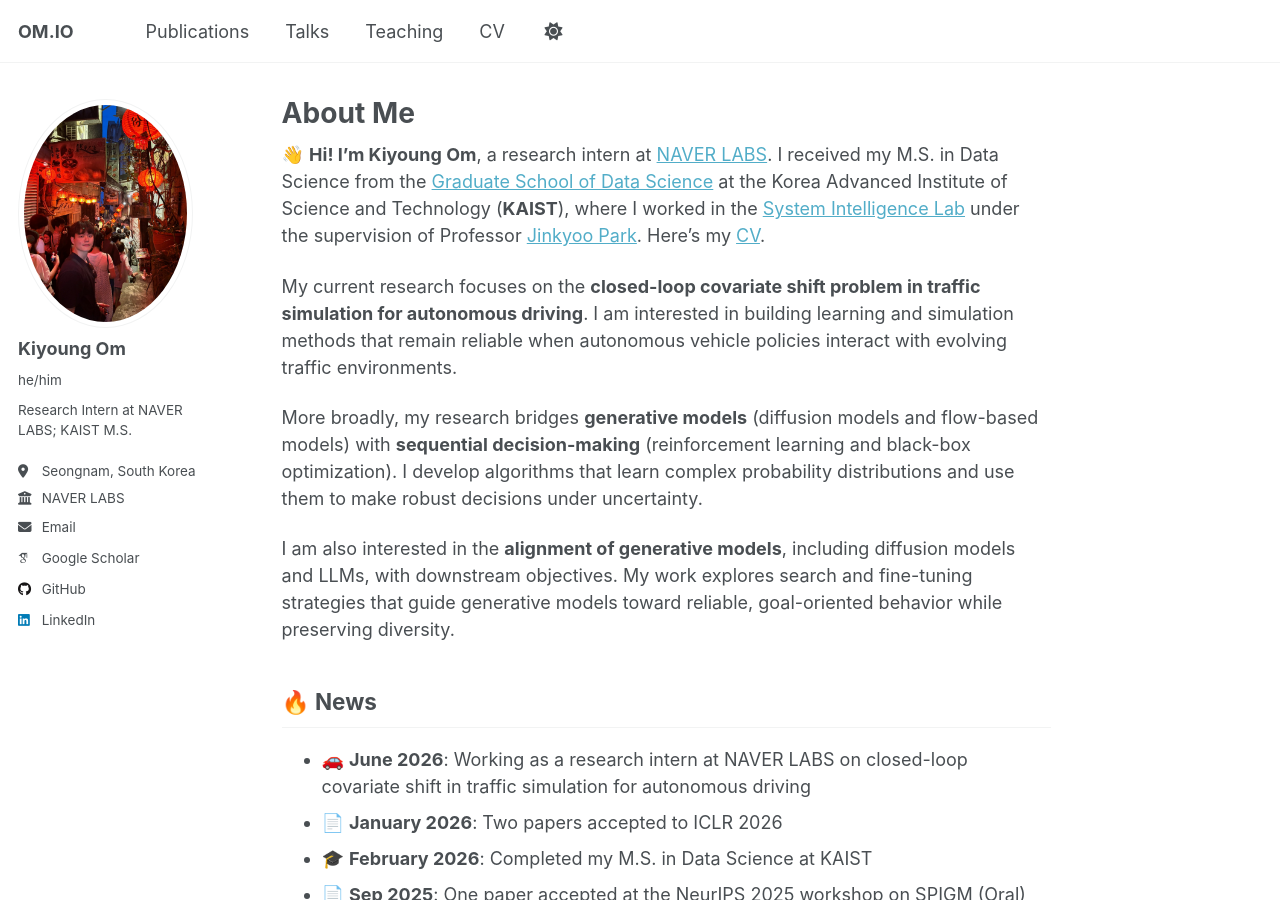
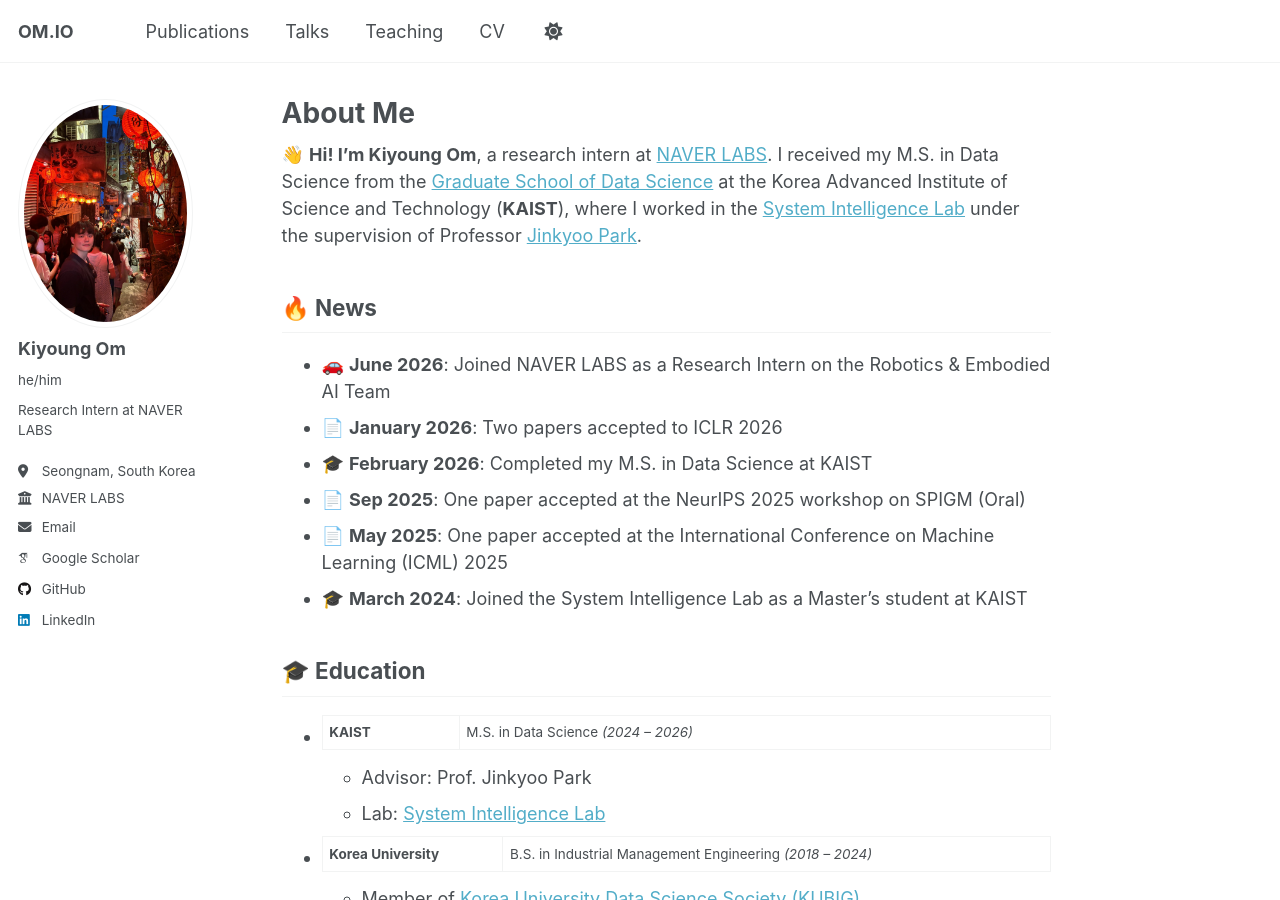
Before and after one commit to umkiyoung/umkiyoung.github.io, a Jekyll site: the page built from _pages/about.md, in a window 1280 px wide and 900 px high. Built offline with Jekyll 4.4.1, drawn with Linux system fonts in a browser that asks for light colours; some web fonts are replaced.

Commit message:
Update homepage bio and news

```diff
--- a/_config.yml
+++ b/_config.yml
@@ -25,7 +25,7 @@ author:
   avatar           : "kiyoungom.jpg"
   name             : "Kiyoung Om"
   pronouns         : "he/him"
-  bio              : "Research Intern at NAVER LABS; KAIST M.S."
+  bio              : "Research Intern at NAVER LABS"
   location         : "Seongnam, South Korea"
   employer         : "NAVER LABS"
   uri              : #
--- a/_data/cv.json
+++ b/_data/cv.json
@@ -1,7 +1,7 @@
 {
   "basics": {
     "name": "Kiyoung Om",
-    "label": "Research Intern at NAVER LABS; KAIST M.S.",
+    "label": "Research Intern at NAVER LABS",
     "email": "se99an@kaist.ac.kr",
     "phone": "+82-10-2575-5334",
     "website": "https://umkiyoung.github.io",
--- a/_pages/about.md
+++ b/_pages/about.md
@@ -7,17 +7,10 @@ redirect_from:
   - /about.html
 ---
 
-👋 **Hi! I'm Kiyoung Om**, a research intern at [NAVER LABS](https://www.naverlabs.com/). I received my M.S. in Data Science from the [Graduate School of Data Science](https://gsds.kaist.ac.kr/) at the Korea Advanced Institute of Science and Technology (**KAIST**), where I worked in the [System Intelligence Lab](http://silab.kaist.ac.kr/) under the supervision of Professor [Jinkyoo Park](https://scholar.google.com/citations?user=sH2a0nkAAAAJ&hl=ko&oi=ao). Here's my [CV](/cv/).
-
-My current research focuses on the **closed-loop covariate shift problem in traffic simulation for autonomous driving**. I am interested in building learning and simulation methods that remain reliable when autonomous vehicle policies interact with evolving traffic environments.
-
-More broadly, my research bridges **generative models** (diffusion models and flow-based models) with **sequential decision-making** (reinforcement learning and black-box optimization). I develop algorithms that learn complex probability distributions and use them to make robust decisions under uncertainty.
-
-I am also interested in the **alignment of generative models**, including diffusion models and LLMs, with downstream objectives. My work explores search and fine-tuning strategies that guide generative models toward reliable, goal-oriented behavior while preserving diversity.
-
+👋 **Hi! I'm Kiyoung Om**, a research intern at [NAVER LABS](https://www.naverlabs.com/). I received my M.S. in Data Science from the [Graduate School of Data Science](https://gsds.kaist.ac.kr/) at the Korea Advanced Institute of Science and Technology (**KAIST**), where I worked in the [System Intelligence Lab](http://silab.kaist.ac.kr/) under the supervision of Professor [Jinkyoo Park](https://scholar.google.com/citations?user=sH2a0nkAAAAJ&hl=ko&oi=ao).
 
 ## 🔥 News
-* 🚗 **June 2026**: Working as a research intern at NAVER LABS on closed-loop covariate shift in traffic simulation for autonomous driving
+* 🚗 **June 2026**: Joined NAVER LABS as a Research Intern on the Robotics & Embodied AI Team
 * 📄 **January 2026**: Two papers accepted to ICLR 2026
 * 🎓 **February 2026**: Completed my M.S. in Data Science at KAIST
 * 📄 **Sep 2025**: One paper accepted at the NeurIPS 2025 workshop on SPIGM (Oral)
```
